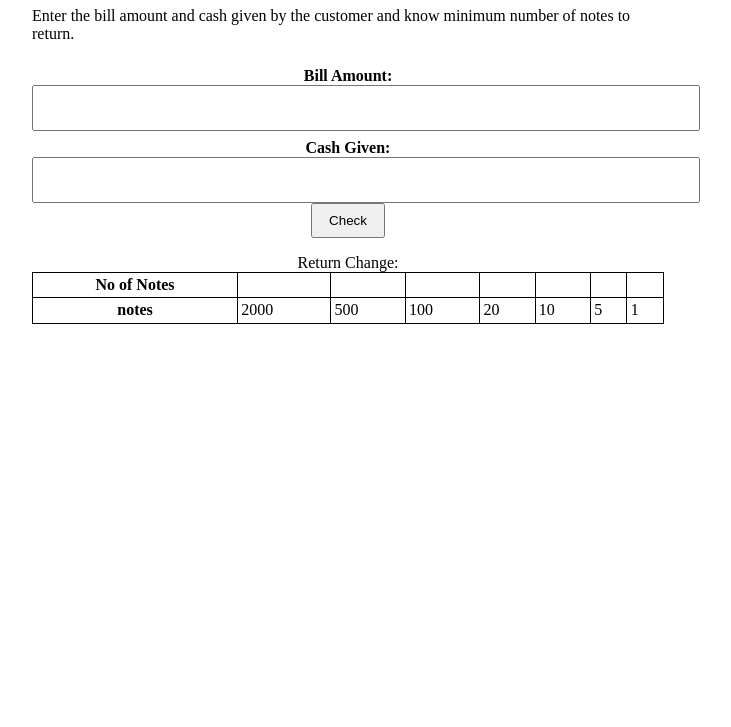
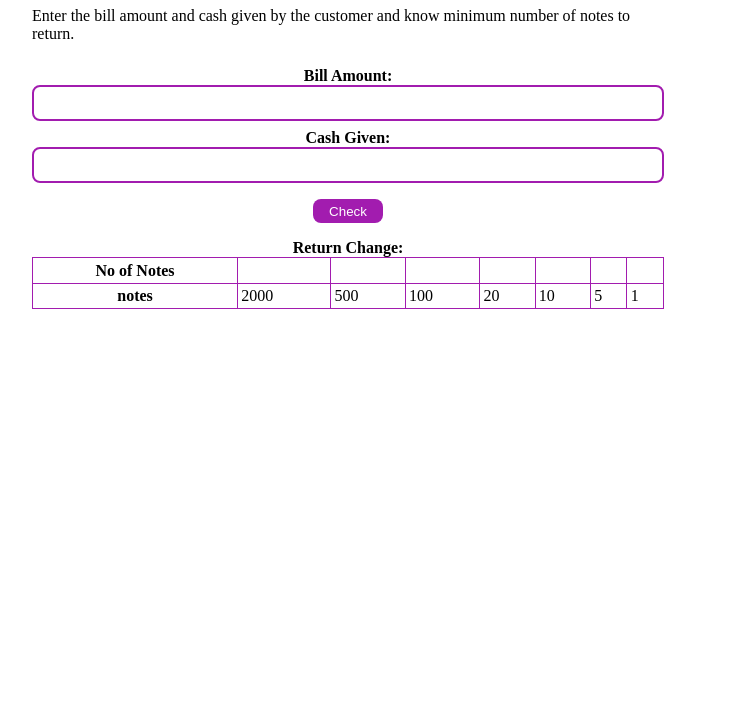
Before and after one commit to shwetamisar/CashRepo, a plain HTML site: page index.html in a window 1280 px wide. Shown: the part 73-800 px from the top of the page, without its empty margins (292-1023 px from the left). Drawn offline with Linux system fonts and the light colour scheme.

Commit message:
style : styled input fields

```diff
--- a/index.html
+++ b/index.html
@@ -13,14 +13,16 @@
         <p class="description">
             Enter the bill amount and cash given by the customer and know minimum number of notes to return.
         </p>
+
         <label for="bill-amount">Bill Amount:</label>
         <input id ="bill-amount" type="text"/>
         <label for="cash-given">Cash Given:</label>
         <input id ="cash-given" type="text"/>
         <button id="check-button">Check</button>
+
         <p id="error-message"></p>
         <table class="change-table">
-            <caption>Return Change: </caption>
+            <caption style="font-weight:bold ;">Return Change: </caption>
             <tr>
                 <th>No of Notes </th>
                 <td class="no-of-notes"></td>
--- a/main.css
+++ b/main.css
@@ -1,15 +1,16 @@
 :root{
-   --primary-dark :#064E3B;
-   --primary-green :#40cfcf;
+   --primary-purple :#a21caf;
+
 }
 
 
 
-title{
+h1{
     text-align: center;
 }
 
 .container{
+
     width : 50%;
     height: 100%;
     margin: auto;
@@ -24,6 +25,9 @@ input{
     padding: 1rem;
     height: 10px;
     display: block;
+    box-sizing: border-box;
+    border: 2px solid var(--primary-purple);
+    border-radius: 8px;
 }
 label{
     padding-top: 0.5rem;
@@ -31,15 +35,19 @@ label{
     font-weight: bold;
 }
 button {
-    padding: 0.5rem 1rem;
+    padding: 0.3rem 1rem;
     display: block;
-    margin-top: 1rem;
-    margin: auto;
+    /* margin-top: 1rem; */
+    margin: 1rem auto 0;
+    background-color: var(--primary-purple);
+    border-radius: 8px;
+    color: white;
+    border: none;
 }
 .change-table,th,td{
     padding: 0.2rem;
     border-collapse: collapse;
-    border: 1px solid black ;
+    border: 1px solid var(--primary-purple) ;
 
 }
 table{
```
